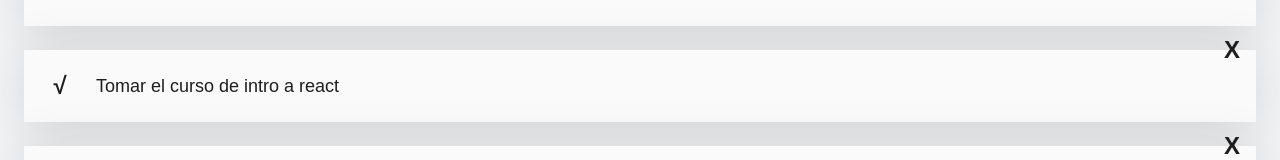
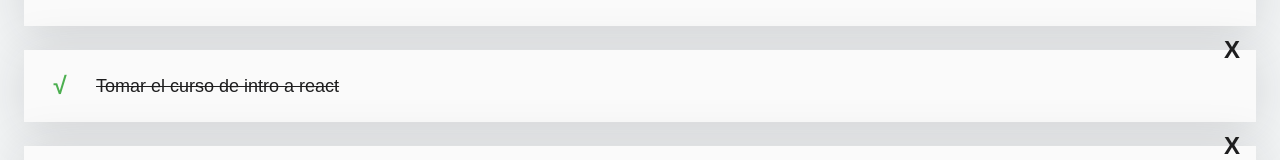
Before and after one commit to HectorRubi/TodoMachineReact, a React (Create React App) app: page / in a window 1280 px wide. Shown: the part 264-424 px from the top of the page. Built offline with nearby package versions, Linux system fonts and the light colour scheme.

Commit message:
Add counter of todos

```diff
--- a/src/App.js
+++ b/src/App.js
@@ -7,21 +7,38 @@
 import { TodoItem } from "./TodoItem";
 import { CreateTodoButton } from "./CreateTodoButton";
 
-const todos = [
+const defaultTodos = [
   { text: 'Cortar cebolla', completed: true },
-  { text: 'Tomar el curso de intro a react', completed: false },
+  { text: 'Tomar el curso de intro a react', completed: true },
   { text: 'Llorar con la llorona', completed: false },
 ];
 
 function App() {
+  const [todos, setTodos] = React.useState(defaultTodos);
+  const [searchValue, setSearchValue] = React.useState('');
+
+  const completedTodos = todos.filter(todo => (todo.completed)).length;
+  const totalTodos = todos.length;
+
   return (
     <React.Fragment>
-      <TodoCounter />
-      <TodoSearch />
+      <TodoCounter
+        total={totalTodos}
+        completed={completedTodos}
+      />
+
+      <TodoSearch
+        searchValue={searchValue}
+        setSearchValue={setSearchValue}
+      />
 
       <TodoList>
         {todos.map(todo => (
-          <TodoItem key={todo.text} text={todo.text} completed={todo.completed} />
+          <TodoItem
+            key={todo.text}
+            text={todo.text}
+            completed={todo.completed}
+          />
         ))}
       </TodoList>
 
--- a/src/TodoCounter.js
+++ b/src/TodoCounter.js
@@ -1,9 +1,11 @@
 import React from "react";
 import './TodoCounter.css';
 
-function TodoCounter() {
+function TodoCounter({ total, completed }) {
   return (
-    <h2 className="TodoCounter">Has completado 2 de 3 ToDo's</h2>
+    <h2 className="TodoCounter">
+      Has completado {completed} de {total} ToDo's
+    </h2>
   );
 }
 
--- a/src/TodoSearch.js
+++ b/src/TodoSearch.js
@@ -1,24 +1,19 @@
 import React from "react";
 import './TodoSearch.css';
 
-function TodoSearch() {
-  const [searchValue, setSearchValue] = React.useState('');
-
+function TodoSearch({ searchValue, setSearchValue }) {
   const onSearchValueChange = (event) => {
     console.log(event.target.value);
     setSearchValue(event.target.value);
   };
 
   return (
-    <React.Fragment>
       <input
         className="TodoSearch"
         placeholder="Cebolla"
         value={searchValue}
         onChange={onSearchValueChange}
       />
-      <p>{searchValue}</p>
-    </React.Fragment>
   );
 }
 
```
